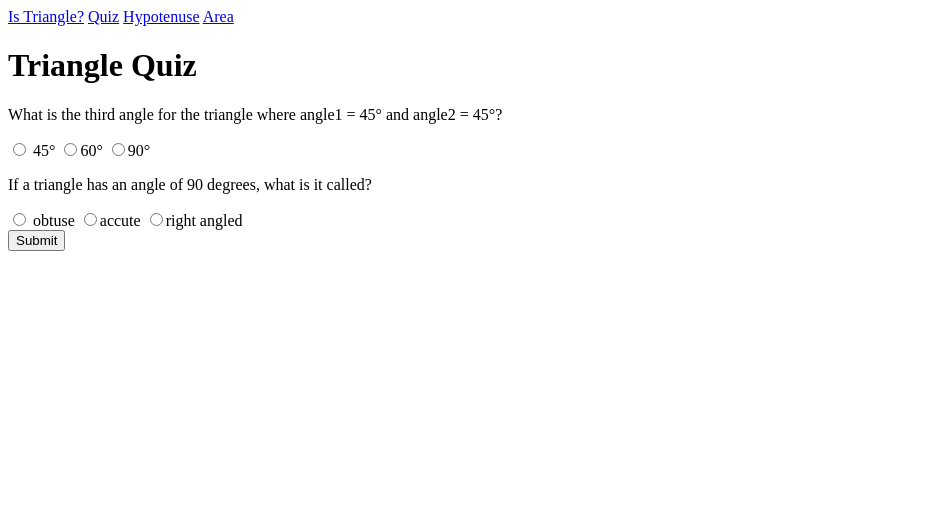
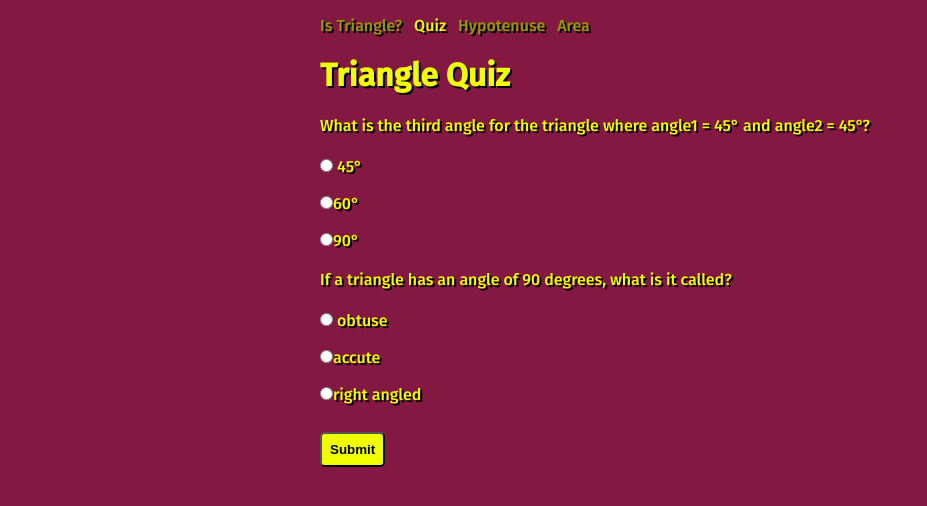
Before and after one commit to codefromrvk/fun-with-triangles, a plain HTML site: page quiz.html in a window 1280 px wide. Shown: the whole page, without its empty margins (0-927 px from the left). Drawn offline with Linux system fonts and the light colour scheme.

Commit message:
add styling

```diff
--- a/quiz.html
+++ b/quiz.html
@@ -6,12 +6,14 @@
     <meta http-equiv="X-UA-Compatible" content="IE=edge">
     <meta name="viewport" content="width=device-width, initial-scale=1.0">
     <title>Triangle quiz</title>
+    <link rel="stylesheet" href="styles.css">
+
 </head>
 
 <body>
     <nav>
         <a href="/istriangle.html">Is Triangle?</a>
-        <a href="/quiz.html">Quiz</a>
+        <a class="active" href="/quiz.html">Quiz</a>
         <a href="/hypotenuse.html">Hypotenuse</a>
         <a href="/area.html">Area</a>
     </nav>
@@ -19,15 +21,16 @@
     <form class="quiz-form" action="/quiz.html">
         <div class="question">
             <p>What is the third angle for the triangle where angle1 = 45° and angle2 = 45°?</p>
-            <label for="angle1"><input type="radio" name="question1" value="45°"> 45° </label>
-            <label for="angle1"><input type="radio" name="question1" value="60°">60°</label>
-            <label for="angle1"><input type="radio" name="question1" value="90°">90°</label>
+            <label><input style="display: inline;" type="radio" name="question1" value="45°"> 45° </label>
+            <label><input style="display: inline;" type="radio" name="question1" value="60°">60°</label>
+            <label><input style="display: inline;" type="radio" name="question1" value="90°">90°</label>
         </div>
         <div class="question">
             <p>If a triangle has an angle of 90 degrees, what is it called?</p>
-            <label for="angle1"><input type="radio" name="question2" value="obtuse"> obtuse </label>
-            <label for="angle1"><input type="radio" name="question2" value="accute">accute</label>
-            <label for="angle1"><input type="radio" name="question2" value="right angled">right angled</label>
+            <label><input style="display: inline;" type="radio" name="question2" value="obtuse"> obtuse </label>
+            <label><input style="display: inline;" type="radio" name="question2" value="accute">accute</label>
+            <label><input style="display: inline;" type="radio" name="question2" value="right angled">right
+                angled</label>
         </div>
         <button id="submit-button" type="button">Submit</button>
     </form>
--- /dev/null
+++ b/styles.css
@@ -0,0 +1,48 @@
+@import url('https://fonts.googleapis.com/css2?family=Fira+Sans:wght@500&display=swap');
+:root{
+    --primary-color:#831843;
+    --seconday-color:#efff00;
+}
+body{
+    color: var(--seconday-color);
+    background-color: var(--primary-color);
+    width: 50vw;
+    margin:0 auto;
+    font-family: 'Fira Sans', sans-serif;
+    text-shadow: 2px 2px black;
+}
+label,input{
+    margin: 0.5rem 0;
+    display: block;
+    /* text-align: center; */
+}
+label{
+
+}
+h1{
+    /* text-align: center; */
+}
+a{
+    color: #919a05;
+    margin-right: 0.5rem;
+
+    text-decoration: none;
+}
+.active{
+    color: var(--secondary-color);
+}
+nav{
+
+    margin: 1rem 0;
+    /* border:2px solid var(--seconday-color); */
+}
+button{
+    background-color: var(--seconday-color);
+    border-radius: 0.3rem;
+    margin: 1rem 0;
+    padding: 0.5rem;
+    font-weight: bold;
+}
+button:hover{
+    background-color: rgb(236, 236, 72);
+}
```
Also changed, not shown: hypotenuse.html (+5 -3 lines), istriangle.html (+4 -2 lines).
